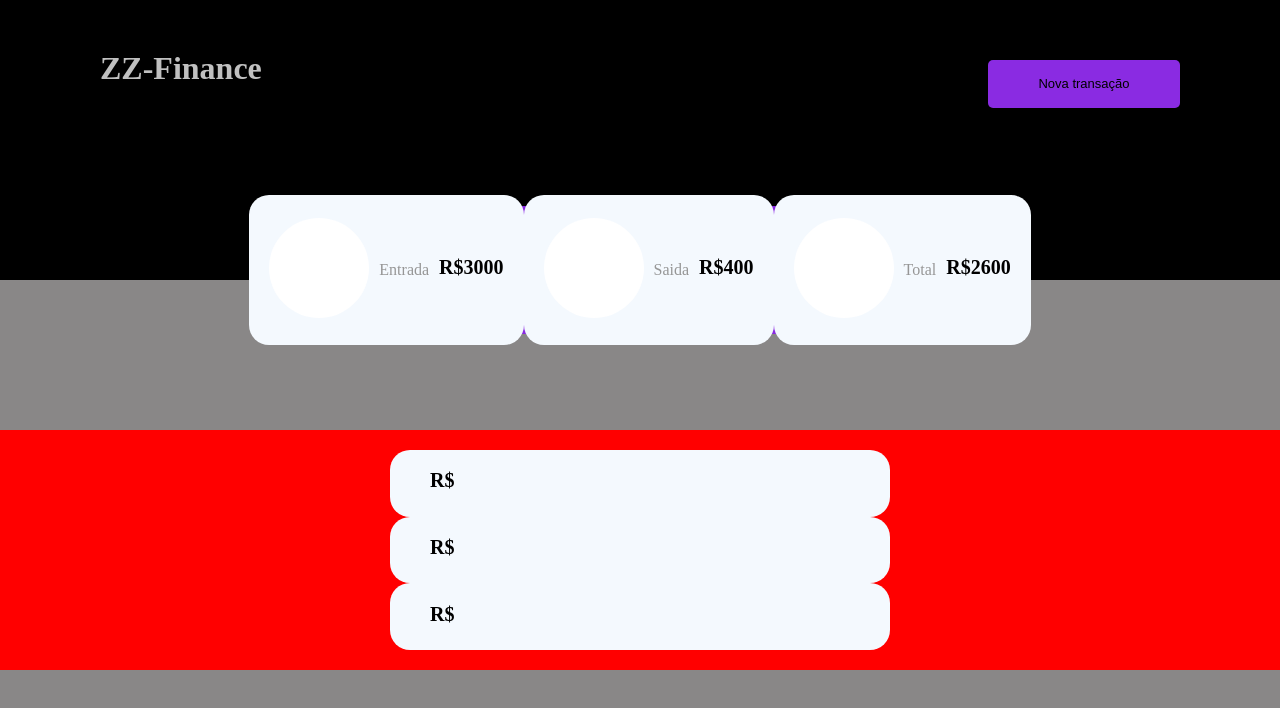
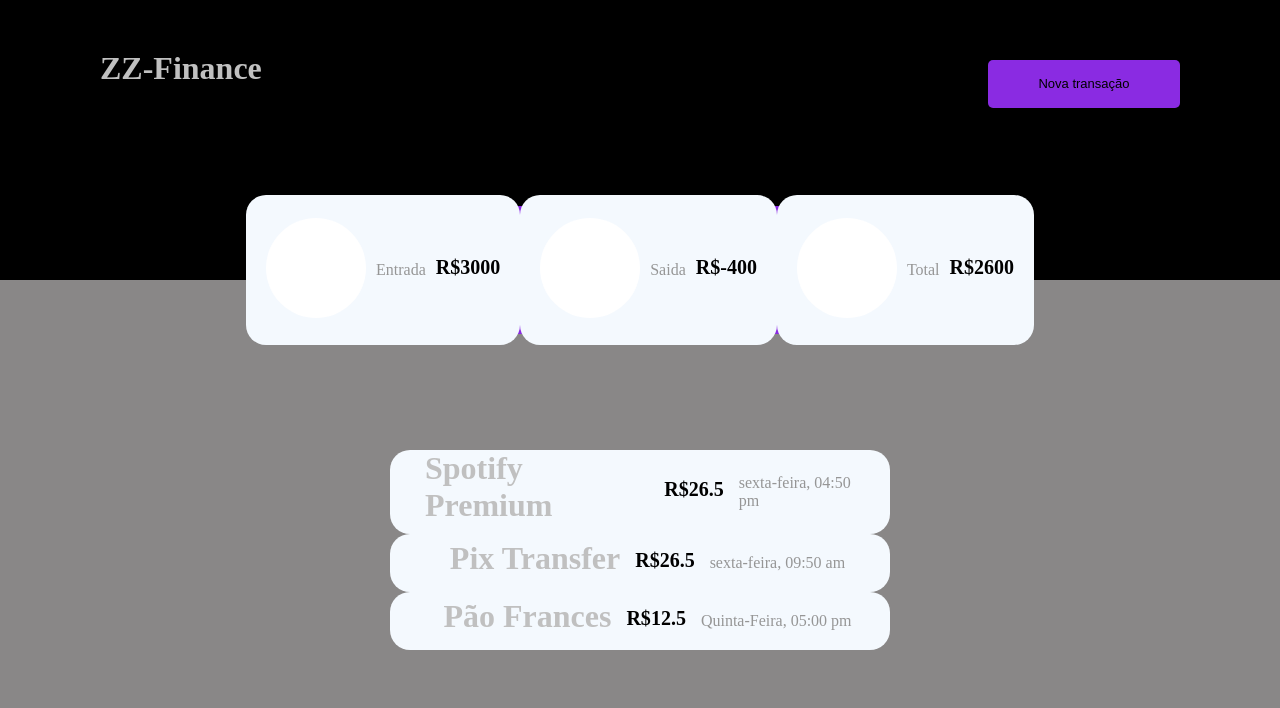
Before and after one commit to EdsonZ91/ZZ-Finance, a React (Vite) app: page / in a window 1280 px wide. Shown: the top 708 px of the page. Built offline with nearby package versions, Linux system fonts and the light colour scheme; a web font is replaced by a local one.

Commit message:
ainda no osso mas indo

```diff
--- a/src/App.css
+++ b/src/App.css
@@ -125,7 +125,7 @@ p{
 }
 
 .CrdDown{
-  background-color: red;
+  background-color:  rgb(137, 135, 135);
   position: absolute;
   bottom: 10px;
   right: 10px;
@@ -142,24 +142,22 @@ p{
 }
 
 .BagIcon{
-  height: 100px;
-  width: 100px;
-  border-radius: 50px;
+  height: 1px;
+  width: 1px;
+  border-radius: 5px;
   background-color: #FFFFFF;
   margin-bottom: 5px;
-
 }
 
 .xBag{
   width: 500px;
-height: 200px;
+height: 150px;
 border-radius: 20px;
 background-color: #F4F9FE;
 padding-left: 20px;
 padding-right: 20px;
 display:flex;
 align-items: center;
-gap: 10px;
-
-
+gap: 15px;
+justify-content: center;
 }
--- a/src/App.jsx
+++ b/src/App.jsx
@@ -18,20 +18,26 @@ function App() {
                valr={3000}/>
 
                <Crd Text="Saida"
-               valr={400} />
+               valr={-400} />
 
                <Crd Text="Total"
                valr={2600} />
+
+
 
             </div>
 
                 <div className="CrdDown">
 
-                    <Bagb />
+                    <Bagb text={"Spotify Premium  "} opp={"sexta-feira, 04:50 pm "} value={26.50}/>
 
-                    <Bagb />
+                    <Bagb text={"Pix Transfer"} opp={"sexta-feira, 09:50 am "} value={26.50}/>
 
-                    <Bagb />
+                    <Bagb text={"Pão Frances"} opp={"Quinta-Feira, 05:00 pm "} value={12.50}/>
+
+
+
+
 
 
 
--- a/src/componentes/Bag/Style.css
+++ b/src/componentes/Bag/Style.css
@@ -1,7 +1,7 @@
 .BagIcon{
     height: 100px;
     width: 100px;
-    border-radius: 50px;
+    border-radius: 20px;
     background-color: #FFFFFF;
     margin-bottom: 5px;
 
--- a/src/componentes/Bag/index.jsx
+++ b/src/componentes/Bag/index.jsx
@@ -2,7 +2,9 @@ function Bagb ({text,value,opp}){
 
     return(
         <div className="xBag">
-            <div className="bagIcon"/>
+            <div className="bagIcon">
+
+            </div>
 
 
 
```
Also changed, not shown: src/componentes/Arquivos/index.jsx (+8 -1 lines).
